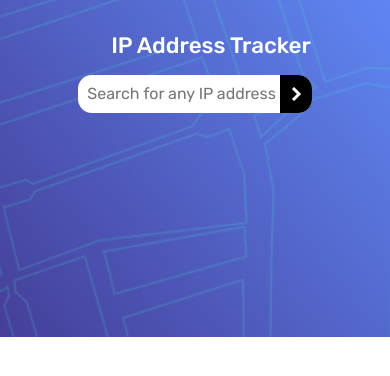
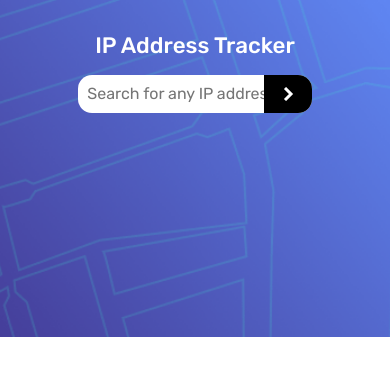
Before and after one commit to jacky-ui/ip-address-tracker, a React (Create React App) app: page / in a window 390 px wide. Shown: the top 376 px of the page. Built offline with nearby package versions, Linux system fonts and the light colour scheme.

Commit message:
adjust button width and remove margin from header

```diff
--- a/src/components/Header/Header.css
+++ b/src/components/Header/Header.css
@@ -29,5 +29,4 @@
   color: #FFFFFF;
   margin: 0;
   text-align: center;
-  margin-left: 2rem;
 }/*# sourceMappingURL=Header.css.map */
--- a/src/components/Header/Header.scss
+++ b/src/components/Header/Header.scss
@@ -27,6 +27,5 @@
         color: $white;
         margin: 0;
         text-align: center;
-        margin-left: 2rem;
     }
 }
--- a/src/components/SearchBar/SearchBar.css
+++ b/src/components/SearchBar/SearchBar.css
@@ -38,6 +38,7 @@
 @media screen and (max-width: 760px) {
   .form__button {
     border-radius: 0px 14px 14px 0px;
+    width: 3rem;
   }
 }
 .form__button:hover {
--- a/src/components/SearchBar/SearchBar.scss
+++ b/src/components/SearchBar/SearchBar.scss
@@ -36,6 +36,7 @@
 
         @include mobile {
             border-radius: 0px 14px 14px 0px;
+            width: 3rem;
         }
 
         &:hover {
```
Also changed, not shown: 2 other files (tests, documents, lock files or other folders).
